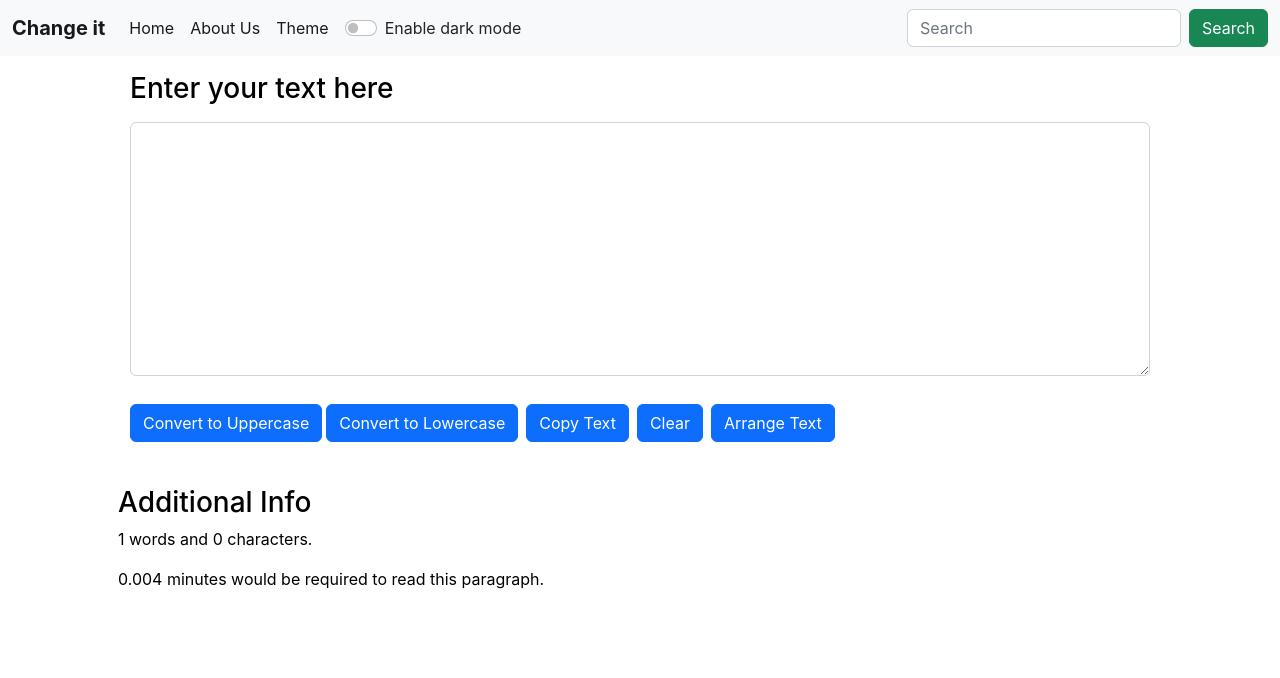
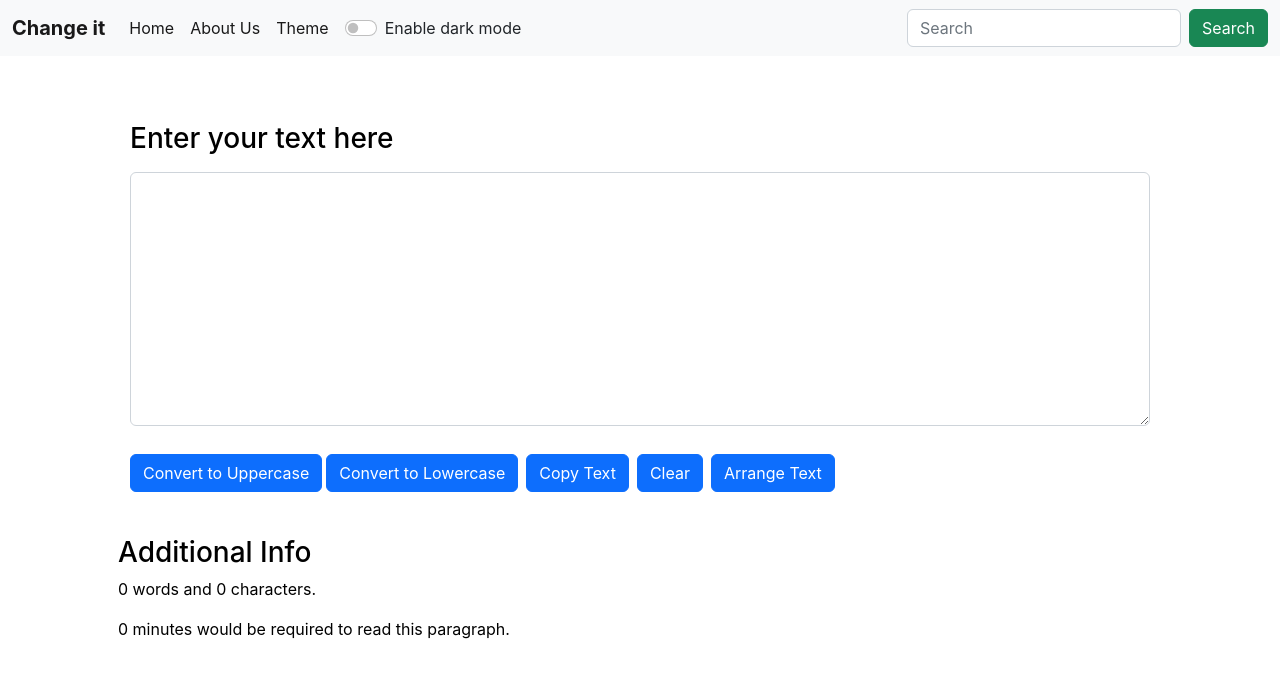
Before and after one commit to irshxd/Changeit-react, a React (Create React App) app: page /#/ in a window 1280 px wide. Shown: the top 678 px of the page. Built offline with nearby package versions, Linux system fonts and the light colour scheme.

Commit message:
fourth commit

```diff
--- a/src/components/Alert.js
+++ b/src/components/Alert.js
@@ -2,9 +2,10 @@ import React from 'react'
 
 export default function Alert(props) {
   return (
+    <div style={{height:'50px'}} >
 
- props.alert && <div className={`alert alert-${props.alert.type} alert-dismissible fade show`} role="alert">
+{ props.alert && <div className={`alert alert-${props.alert.type} alert-dismissible fade show`} role="alert">
   <strong>{props.alert.type}</strong>:{props.alert.messege}
-    </div>
+    </div> }</div>
   )
 }
--- a/src/components/Home.js
+++ b/src/components/Home.js
@@ -49,10 +49,10 @@ const handleOnChange=(event)=>{
 <br/>
 <h3>Additional Info</h3>
 <p>
-  {count.split(" ").length} words and {count.length} characters.
+  {count.split(/\s+/).filter((element)=>{return element.length!==0}).length} words and {count.length} characters.
   </p>
   <p>
-  {0.004 * count.split(" ").length} minutes would be required to read this paragraph.
+  {0.008 * count.split(/\s+/).filter((element)=>{return element.length!==0}).length} minutes would be required to read this paragraph.
 </p>
 
   </div>
```
